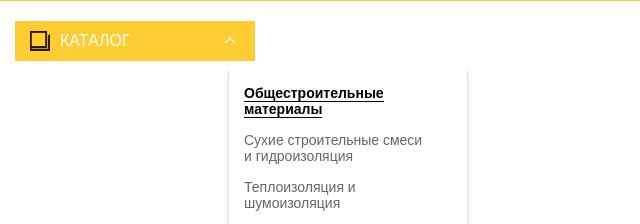
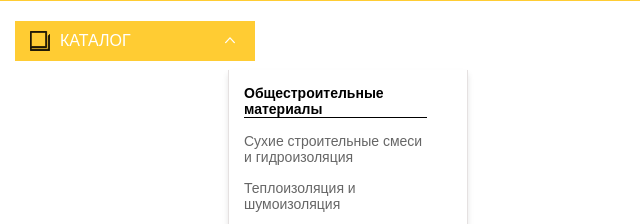
Before and after one commit to savva21/Petrovich, a plain HTML site: page Сайт Петрович/index.html in a window 1280 px wide. Both pictures are taken after a click on the link 230 px from the left and 185 px from the top of the page. Shown: the part 144-368 px from the top of the page, 0-640 px from the left. Drawn offline with nearby package versions, Linux system fonts and the light colour scheme.

Commit message:
подправила стили для ссылок выпадающего каталога
добавила класс ссылке в html и стили для нее в css

```diff
--- a/Сайт Петрович/css/style.css
+++ b/Сайт Петрович/css/style.css
@@ -247,9 +247,12 @@ align-items: center;
 .left-dropdown-catalog-item:hover {
   border-bottom: 1px solid #000;
 }
-.left-dropdown-catalog-item-current a {
+.left-dropdown-catalog-link-current {
   font-weight: bold;
   color:#000;
+  text-decoration: none;
+}
+.left-dropdown-catalog-item-current {
   border-bottom: 1px solid #000;
 }
 .left-dropdown-catalog-link:hover{
--- a/Сайт Петрович/index.html
+++ b/Сайт Петрович/index.html
@@ -123,7 +123,7 @@
             <div class="catalog-modal">
                 <nav class="left-dropdown-catalog">
                     <ul class="left-dropdown-catalog-list">
-                        <li class="left-dropdown-catalog-item left-dropdown-catalog-item-current"><a href="#" class="left-dropdown-catalog-link">Общестроительные материалы</a></li>
+                        <li class="left-dropdown-catalog-item left-dropdown-catalog-item-current"><a href="#" class="left-dropdown-catalog-link-current">Общестроительные материалы</a></li>
                         <li class="left-dropdown-catalog-item"><a href="#" class="left-dropdown-catalog-link">Сухие строительные смеси и гидроизоляция</a></li>
                         <li class="left-dropdown-catalog-item"><a href="#" class="left-dropdown-catalog-link">Теплоизоляция и шумоизоляция</a></li>
                         <li class="left-dropdown-catalog-item"><a href="#" class="left-dropdown-catalog-link">Материалы для сухого строительства</a></li>
```
